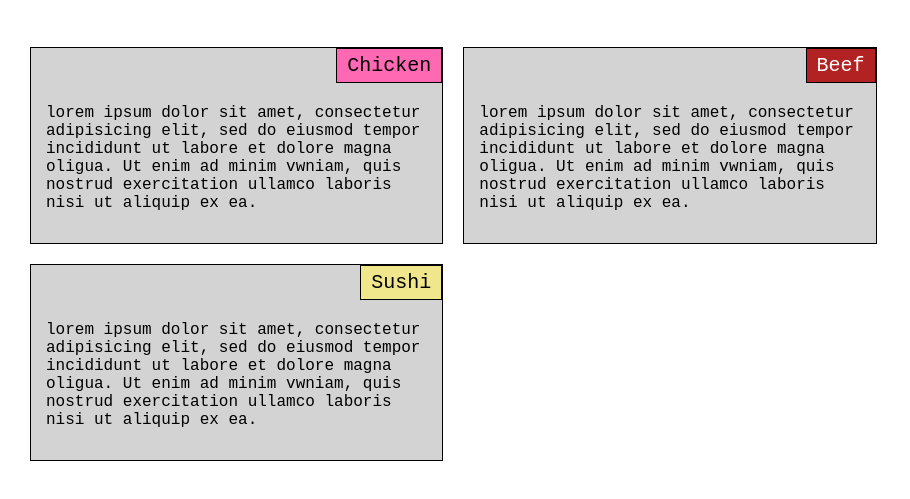
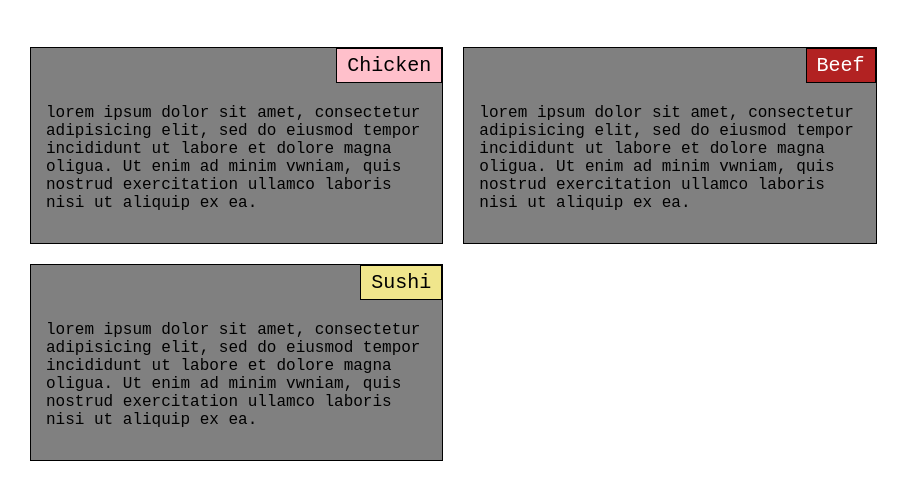
Before and after one commit to Tarfa5/module2-solution, a plain HTML site: page module2-solution/index.html in a window 1280 px wide. Shown: the part 81-580 px from the top of the page, without its empty margins (0-910 px from the left). Drawn offline with Linux system fonts and the light colour scheme.

Commit message:
Update style.css

```diff
--- a/module2-solution/css/style.css
+++ b/module2-solution/css/style.css
@@ -16,7 +16,7 @@ h1 {
 
 .section {
   border: 1px solid black;
-  background-color: #D3D3D3;
+  background-color: #808080	;
   padding: 40px 15px 15px 15px; /* عشان ما يغطي النص العنوان */
   margin: 10px;
   position: relative;
@@ -35,7 +35,7 @@ h1 {
 
 
 #section1 .section-title {
-  background-color: #FF69B4	; /* أصفر */
+  background-color: #FFC0CB	; /* أصفر */
   color: black;
 }
 
```
